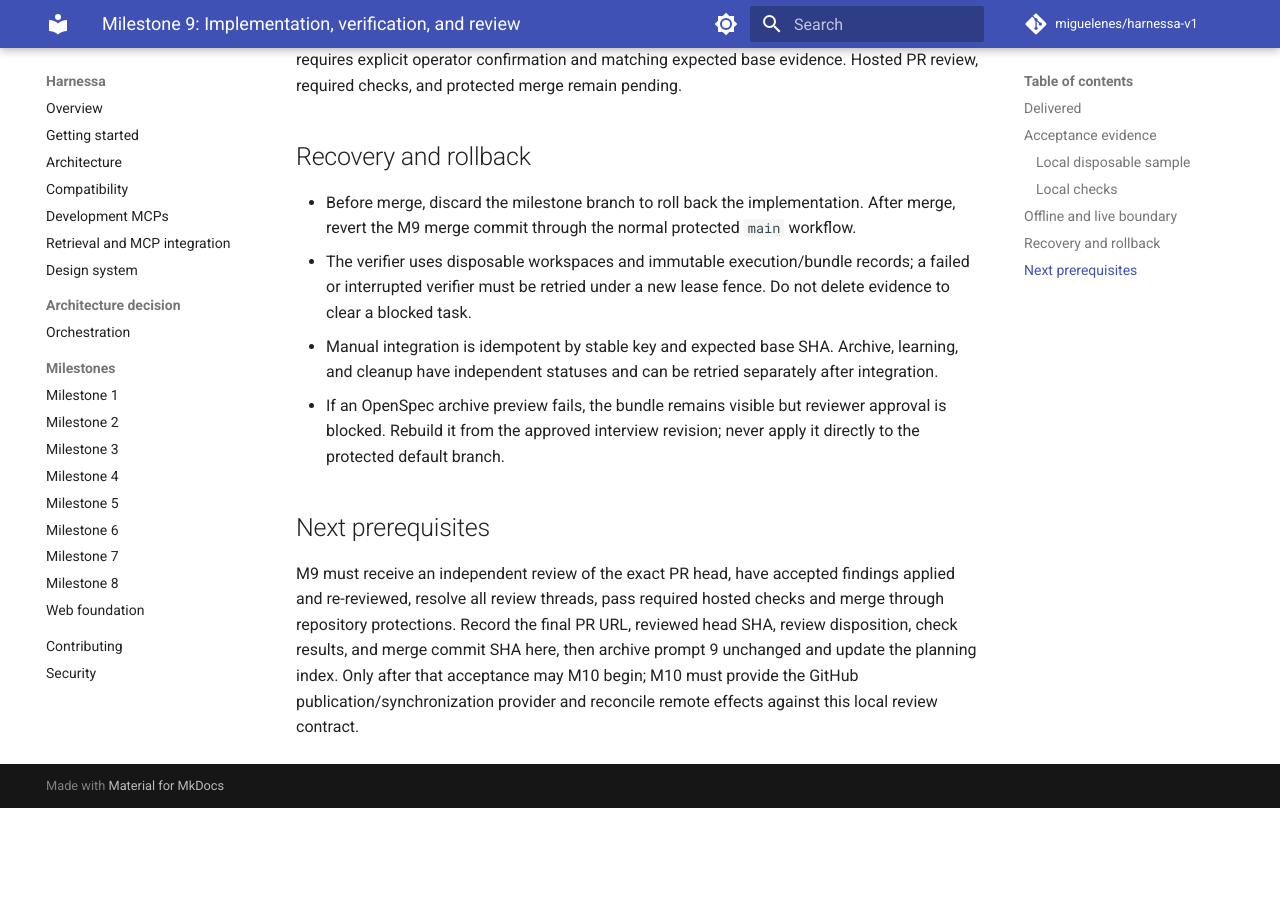
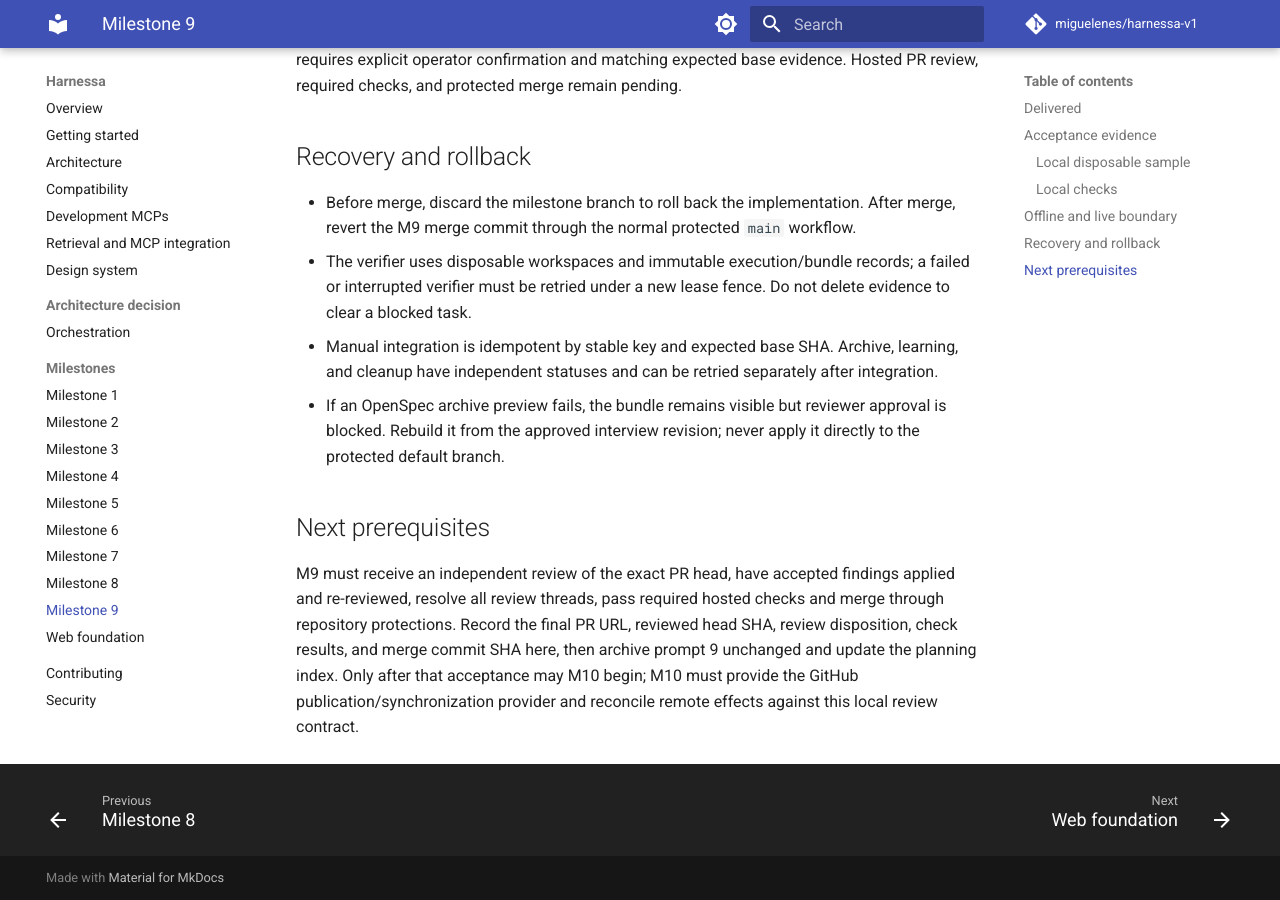
Before and after one commit to miguelenes/harnessa-v1, an MkDocs documentation site: the page built from docs/milestones/09.md, in a window 1280 px wide and 900 px high, scrolled down 2975 px. Built offline with MkDocs 1.6.1 and Material for MkDocs 9.7.7, drawn with Linux system fonts in a browser that asks for light colours; comment, search, counter and statistics services are not loaded; before the commit the page ends 3783 px from its top, so only the background shows below that.

Commit message:
docs: add milestone 9 to navigation

```diff
--- a/mkdocs.yml
+++ b/mkdocs.yml
@@ -62,6 +62,7 @@ nav:
       - Milestone 6: milestones/06.md
       - Milestone 7: milestones/07.md
       - Milestone 8: milestones/08.md
+      - Milestone 9: milestones/09.md
       - Web foundation: milestones/parallel-web-foundation.md
   - Contributing: contributing.md
   - Security: security.md
```
